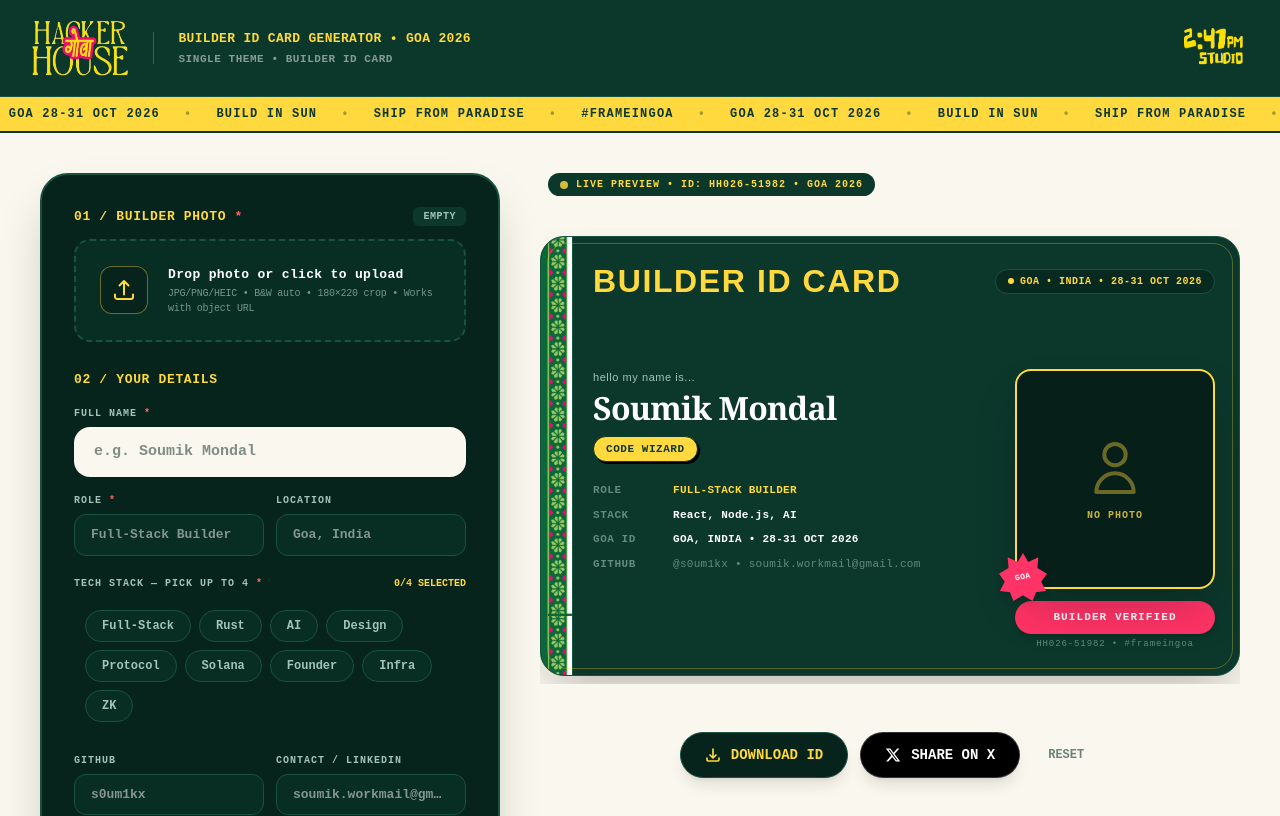
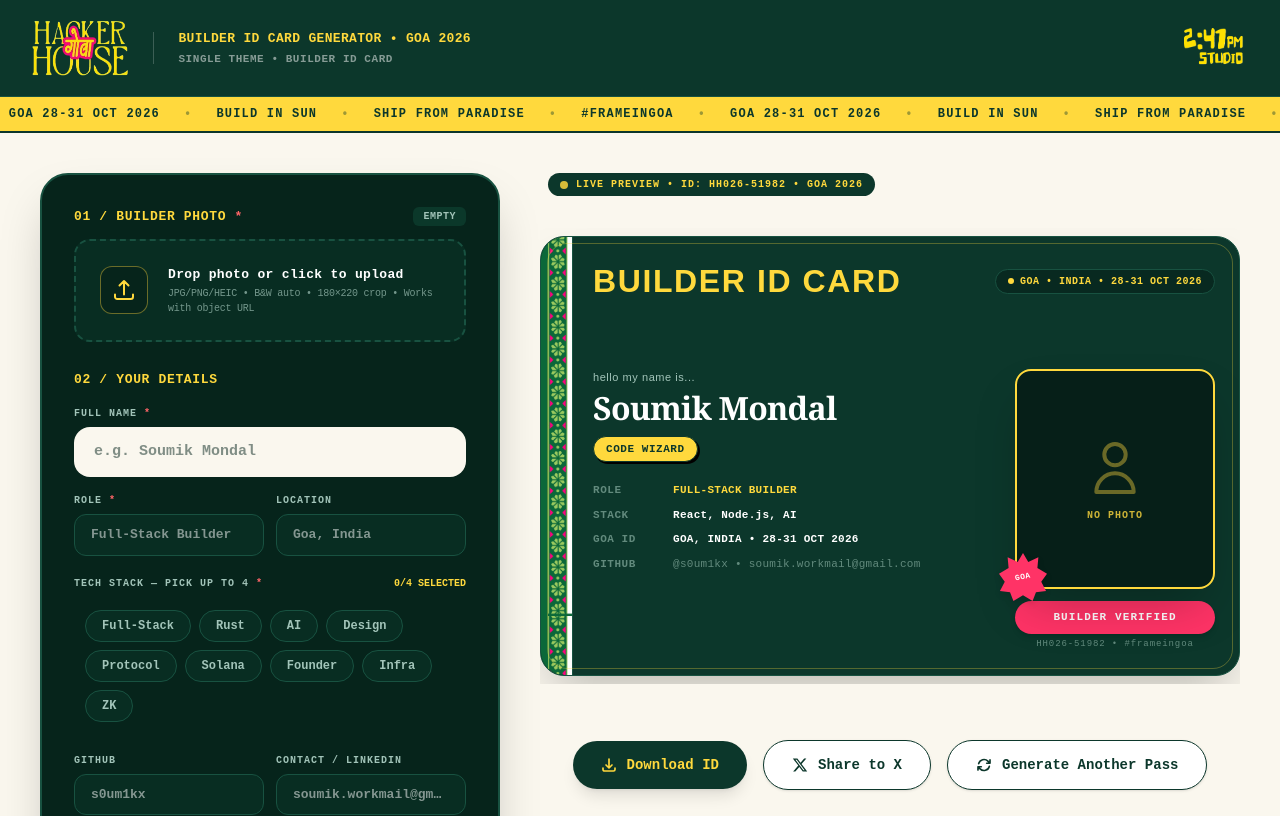
Before and after one commit to s0um1kx/hh-goa-id-builder, a React (Vite) app: page / in a window 1280 px wide. Shown: the top 816 px of the page. Built offline with nearby package versions, Linux system fonts and the light colour scheme; the HTML template or start-up script is replaced by a standard one.

Commit message:
ShareAction buttons fixed

```diff
--- a/src/components/ShareActions.jsx
+++ b/src/components/ShareActions.jsx
@@ -7,16 +7,17 @@
   isDownloading,
 }) {
   return (
-    <div className="flex flex-wrap items-center justify-center gap-3 mt-4">
+    <div className="flex flex-wrap items-center justify-center gap-4 mt-6">
+      {/* 1. Primary Solid Green Button (Download ID) */}
       <button
         type="button"
         onClick={onDownload}
         disabled={isDownloading}
-        className="bg-[#06241B] hover:bg-[#0A3327] active:scale-95 text-[#FFD93D] font-mono text-sm font-extrabold px-6 py-3 rounded-full border border-[#185241] shadow-lg flex items-center gap-2.5 transition-all disabled:opacity-50 cursor-pointer"
+        className="bg-[#0C372B] hover:bg-[#082920] active:scale-95 text-[#FFD93D] font-mono text-sm font-black px-7 py-3.5 rounded-full shadow-lg flex items-center gap-2.5 transition-all disabled:opacity-50 cursor-pointer"
       >
         <svg
-          className={`w-4 h-4 stroke-current fill-none stroke-[2.5] ${
-            isDownloading ? 'animate-spin' : ''
+          className={`w-4 h-4 stroke-[#FFD93D] fill-none stroke-[2.5] ${
+            isDownloading ? 'animate-bounce' : ''
           }`}
           viewBox="0 0 24 24"
         >
@@ -26,26 +27,38 @@
             d="M3 16.5v2.25A2.25 2.25 0 005.25 21h13.5A2.25 2.25 0 0021 18.75V16.5M12 3v13.5m0 0l-4.5-4.5M12 16.5l4.5-4.5"
           />
         </svg>
-        {isDownloading ? 'GENERATING ID...' : 'DOWNLOAD ID'}
+        <span>{isDownloading ? 'Downloading...' : 'Download ID'}</span>
       </button>
 
+      {/* 2. Outlined White Button (Share to X) */}
       <button
         type="button"
         onClick={onShareX}
-        className="bg-[#000000] hover:bg-[#111111] active:scale-95 text-white font-mono text-sm font-extrabold px-6 py-3 rounded-full border border-white/20 shadow-lg flex items-center gap-2.5 transition-all cursor-pointer"
+        className="bg-white hover:bg-[#FAF7EE] active:scale-95 text-[#0C372B] font-mono text-sm font-black px-7 py-3.5 rounded-full border border-[#0C372B] shadow-sm flex items-center gap-2.5 transition-all cursor-pointer"
       >
-        <svg className="w-4 h-4 fill-current" viewBox="0 0 24 24">
+        <svg className="w-4 h-4 fill-[#0C372B]" viewBox="0 0 24 24">
           <path d="M18.244 2.25h3.308l-7.227 8.26 8.502 11.24H16.17l-5.214-6.817L4.99 21.75H1.68l7.73-8.835L1.254 2.25H8.08l4.713 6.231zm-1.161 17.52h1.833L7.084 4.126H5.117z" />
         </svg>
-        SHARE ON X
+        <span>Share to X</span>
       </button>
 
+      {/* 3. Outlined White Button (Generate Another Pass / Reset) */}
       <button
         type="button"
         onClick={onReset}
-        className="bg-transparent hover:bg-black/5 text-[#0C372B]/60 hover:text-[#0C372B] font-mono text-xs font-bold px-4 py-3 rounded-full transition-all cursor-pointer"
+        className="bg-white hover:bg-[#FAF7EE] active:scale-95 text-[#0C372B] font-mono text-sm font-black px-7 py-3.5 rounded-full border border-[#0C372B] shadow-sm flex items-center gap-2.5 transition-all cursor-pointer"
       >
-        RESET
+        <svg
+          className="w-4 h-4 stroke-[#0C372B] fill-none stroke-[2.5]"
+          viewBox="0 0 24 24"
+        >
+          <path
+            strokeLinecap="round"
+            strokeLinejoin="round"
+            d="M16.023 9.348h4.992v-.001M2.985 19.644v-4.992m0 0h4.992m-4.993 0l3.181 3.183a8.25 8.25 0 0013.803-3.7M4.031 9.865a8.25 8.25 0 0113.803-3.7l3.181 3.182m0-4.991v4.99"
+          />
+        </svg>
+        <span>Generate Another Pass</span>
       </button>
     </div>
   );
```
